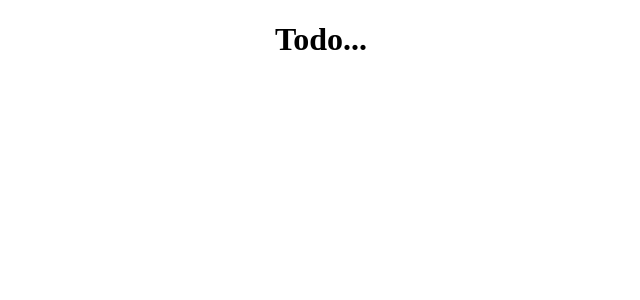
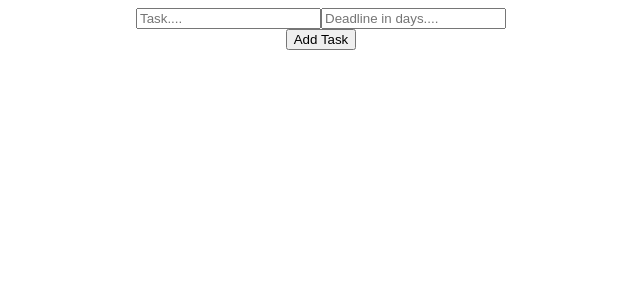
Before and after one commit to mitchiemt11/task-updater, a React (Create React App) app: page / in a window 1280 px wide. Shown: the top 300 px of the page, without its empty margins (319-959 px from the left). Built offline with nearby package versions, Linux system fonts and the light colour scheme.

Commit message:
App component type jsx

```diff
--- a/src/App.tsx
+++ b/src/App.tsx
@@ -1,10 +1,17 @@
-import React from 'react';
+import React, {FC} from 'react';
 import './App.css';
 
-function App() {
+const App:FC = () => {
   return (
     <div className="App">
-      <h1>Todo...</h1>
+      <div className="header">
+        <div className="inputContainer">
+          <input type="text" placeholder='Task....' />
+          <input type="number" placeholder='Deadline in days....' />
+        </div>
+        <button>Add Task</button>
+      </div>
+      <div className="todoList"></div>
     </div>
   );
 }
```
